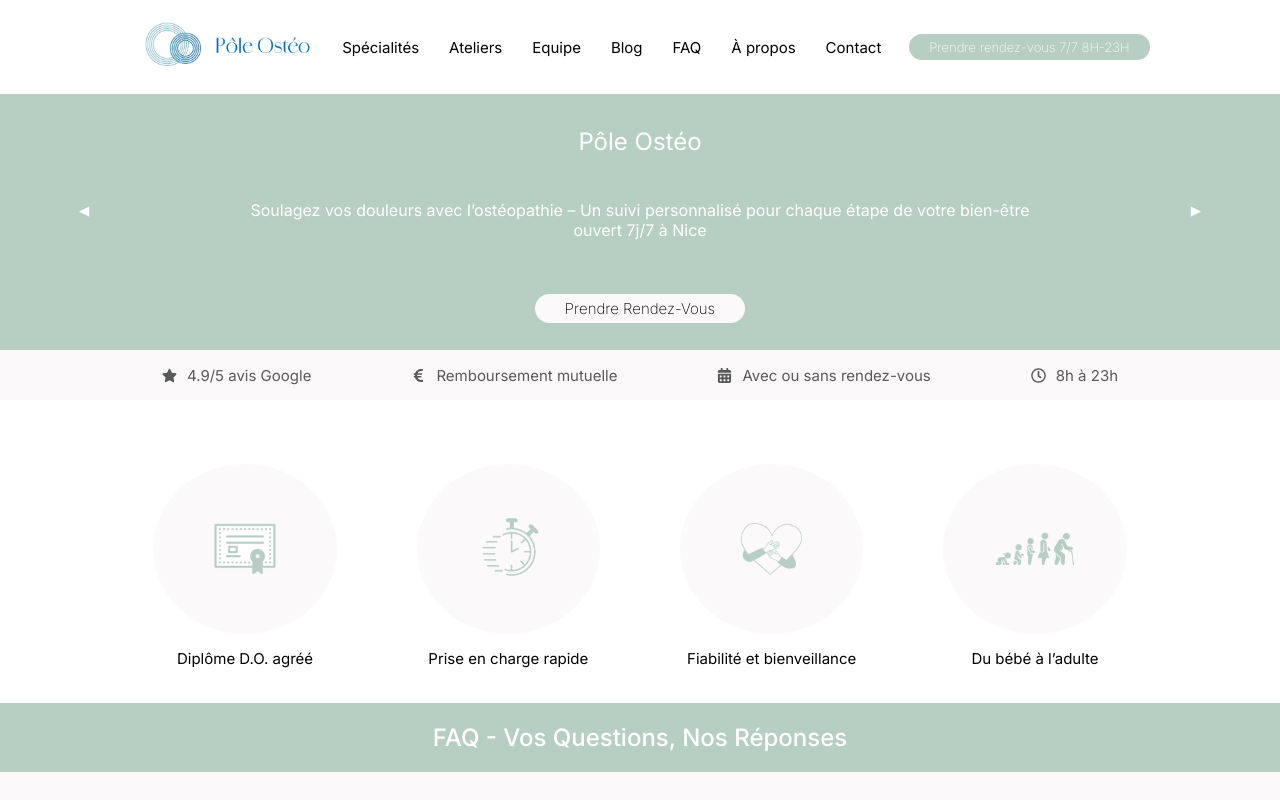
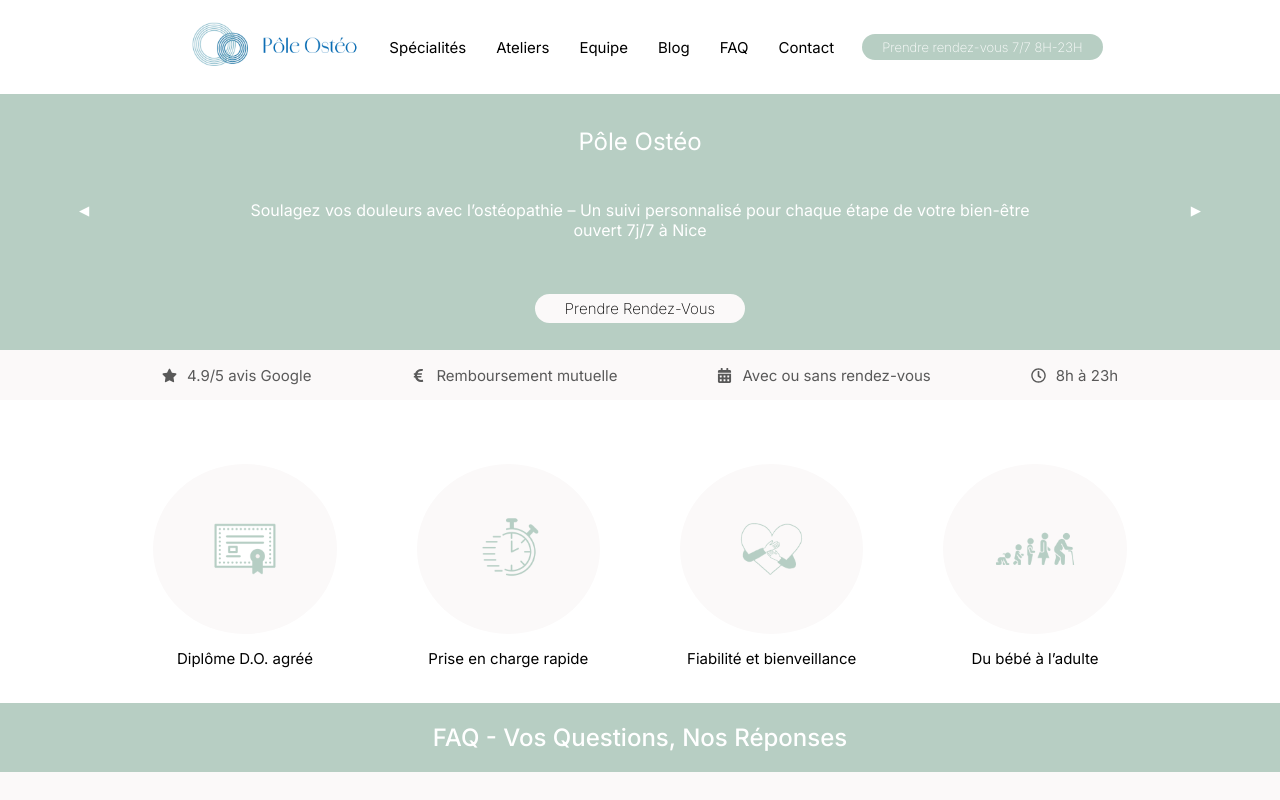
Before and after one commit to D-Fariello/Alois-Osteopath, a React (Vite) app in the folder osteopath-project/: page / in a window 1280 px wide. Shown: the top 800 px of the page. Built offline with nearby package versions, Linux system fonts and the light colour scheme; a web font is replaced by a local one.

Commit message:
chore: clean up code and remove unused code (comments)

```diff
--- a/osteopath-project/src/components/Header.jsx
+++ b/osteopath-project/src/components/Header.jsx
@@ -53,9 +53,9 @@
           <li>
             <a href="#faq-section">FAQ</a>
           </li>
-          <li>
+          {/* <li>
             <a href="#a-propos">À propos</a>
-          </li>
+          </li> */}
           <li>
             <a href="#contact"> Contact</a>
           </li>
```
Also changed, not shown: osteopath-project/src/style/_mixins.scss (+0 -25 lines).
